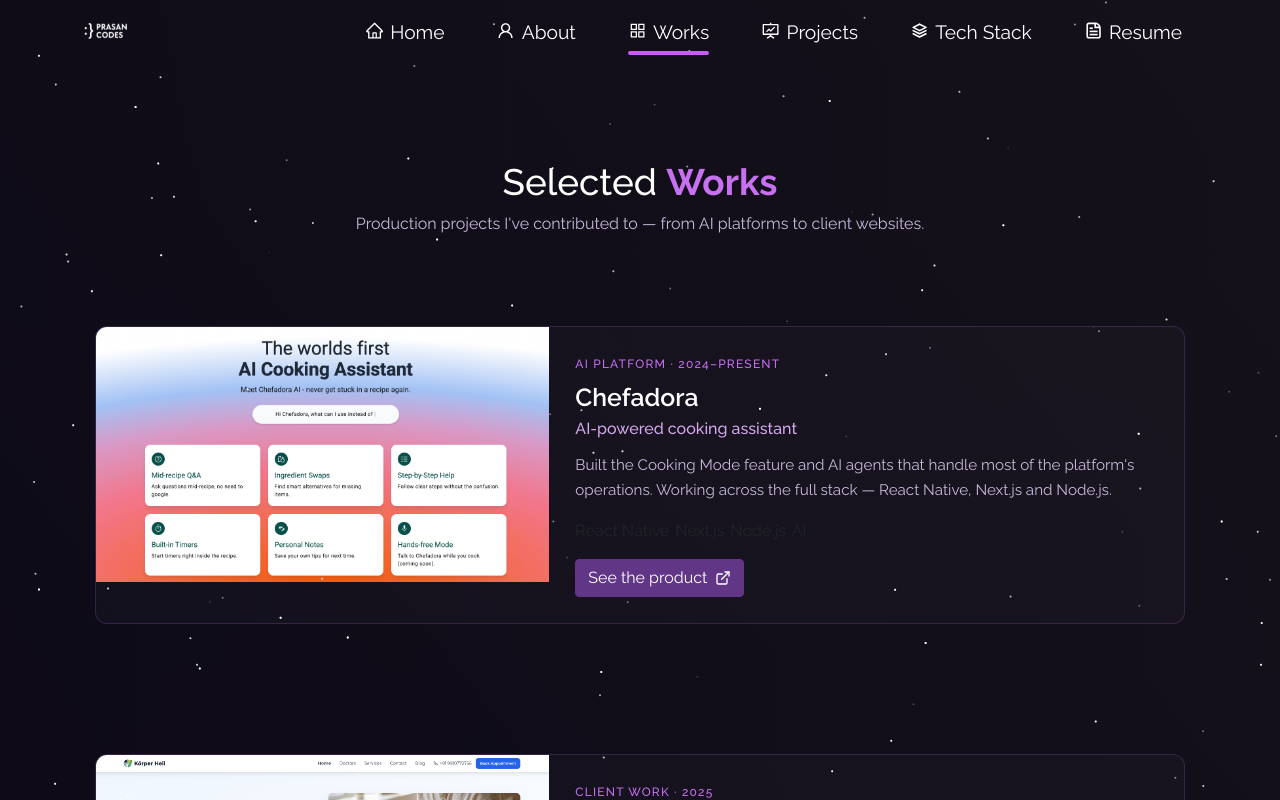
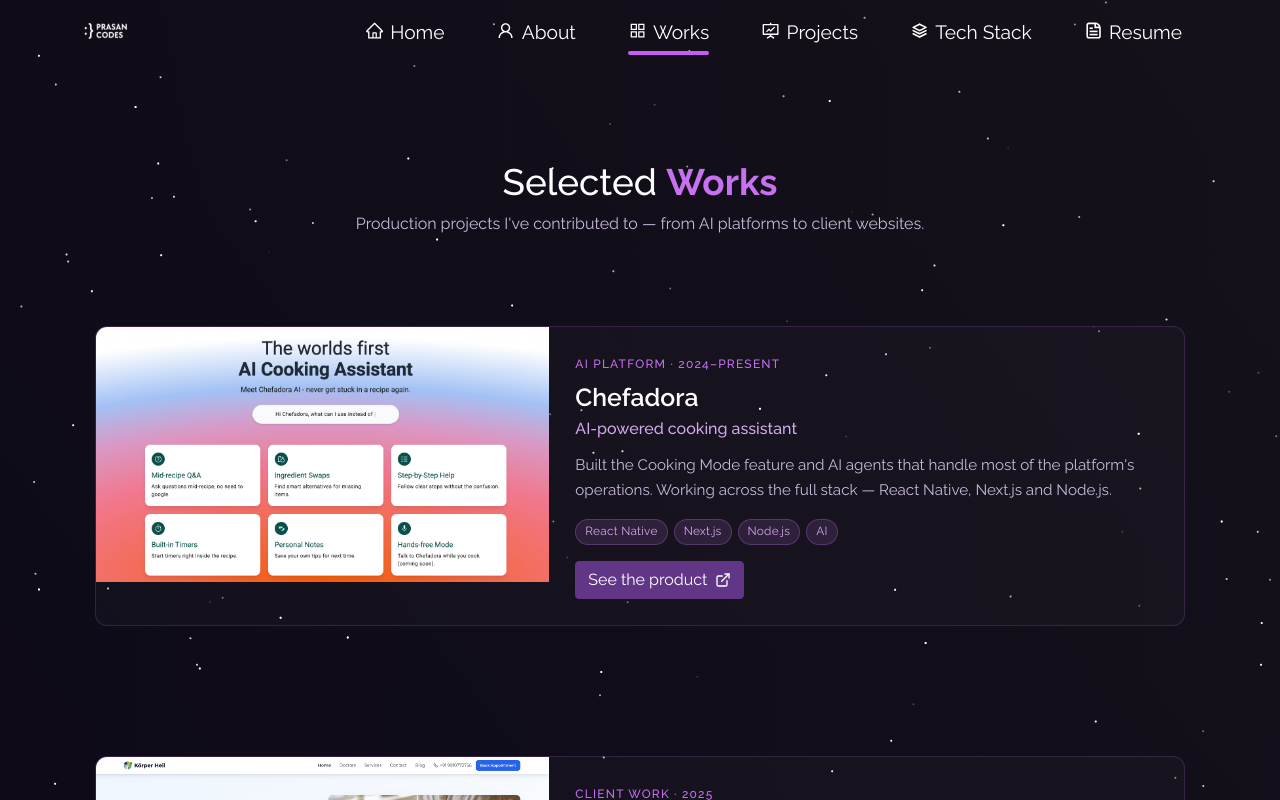
Before and after one commit to PrasanBora/Portfolio2.O, a React (Create React App) app: page /works in a window 1280 px wide. Shown: the top 800 px of the page. Built offline with nearby package versions, Linux system fonts and the light colour scheme.

Commit message:
Remove react-parallax-tilt dependency and update TypeScript version; enhance styling for work cards

```diff
--- a/package.json
+++ b/package.json
@@ -14,7 +14,6 @@
     "react-dom": "^17.0.2",
     "react-github-calendar": "^3.2.2",
     "react-icons": "^4.8.0",
-    "react-parallax-tilt": "^1.7.42",
     "react-pdf": "^5.7.1",
     "react-router-dom": "^6.2.2",
     "react-scripts": "^5.0.1",
--- a/src/components/Home/Home2.js
+++ b/src/components/Home/Home2.js
@@ -1,6 +1,5 @@
 import React from "react";
 import { Container, Row, Col, Card } from "react-bootstrap";
-import Tilt from "react-parallax-tilt";
 import {
   AiFillGithub,
   AiOutlineTwitter,
@@ -45,13 +44,11 @@
           </Col>
 
           <Col md={4} className="myAvtar">
-            <Tilt>
-              <img
-                src={myImg}
-                className="img-fluid"
-                alt="Prasan Bora avatar"
-              />
-            </Tilt>
+            <img
+              src={myImg}
+              className="img-fluid"
+              alt="Prasan Bora avatar"
+            />
           </Col>
         </Row>
 
--- a/src/style.css
+++ b/src/style.css
@@ -920,6 +920,44 @@
 .work-card__sub { color: #d3a8ee; font-weight: 500; margin: 0 0 12px; }
 .work-card__desc { color: #c8b8da; line-height: 1.65; margin: 0 0 16px; font-size: 0.95em; }
 .work-card__tags { display: flex; flex-wrap: wrap; gap: 6px; margin-bottom: 16px; }
+.work-card__tags .tag,
+.work-card__tags .tech-tag {
+  font-size: 0.74em;
+  background: rgba(199, 112, 240, 0.14);
+  color: #d3a8ee;
+  border: 1px solid rgba(199, 112, 240, 0.28);
+  padding: 3px 9px;
+  border-radius: 999px;
+  letter-spacing: 0.02em;
+}
+.work-card__title { color: #fff; font-size: 1.4em; font-weight: 600; margin: 14px 0 4px; }
+.work-card__badge {
+  position: absolute;
+  top: 12px;
+  left: 12px;
+  background: rgba(13, 23, 22, 0.78);
+  color: #c770f0;
+  font-size: 0.7em;
+  letter-spacing: 0.08em;
+  text-transform: uppercase;
+  padding: 4px 10px;
+  border-radius: 999px;
+  border: 1px solid rgba(199, 112, 240, 0.35);
+}
+.work-card__media { position: relative; }
+.work-card__cta {
+  display: inline-flex;
+  align-items: center;
+  gap: 8px;
+  background: #623686;
+  color: #fff !important;
+  padding: 8px 16px;
+  border-radius: 6px;
+  font-weight: 500;
+  text-decoration: none;
+  transition: background 0.2s ease, transform 0.2s ease;
+}
+.work-card__cta:hover { background: #6d20c5d7; transform: translateY(-1px); color: #fff; }
 
 /* --------- */
 /* Generic page header (used by About/Works/Projects/Skills pages) */
```
Also changed, not shown: 1 other file (tests, documents, lock files or other folders).
